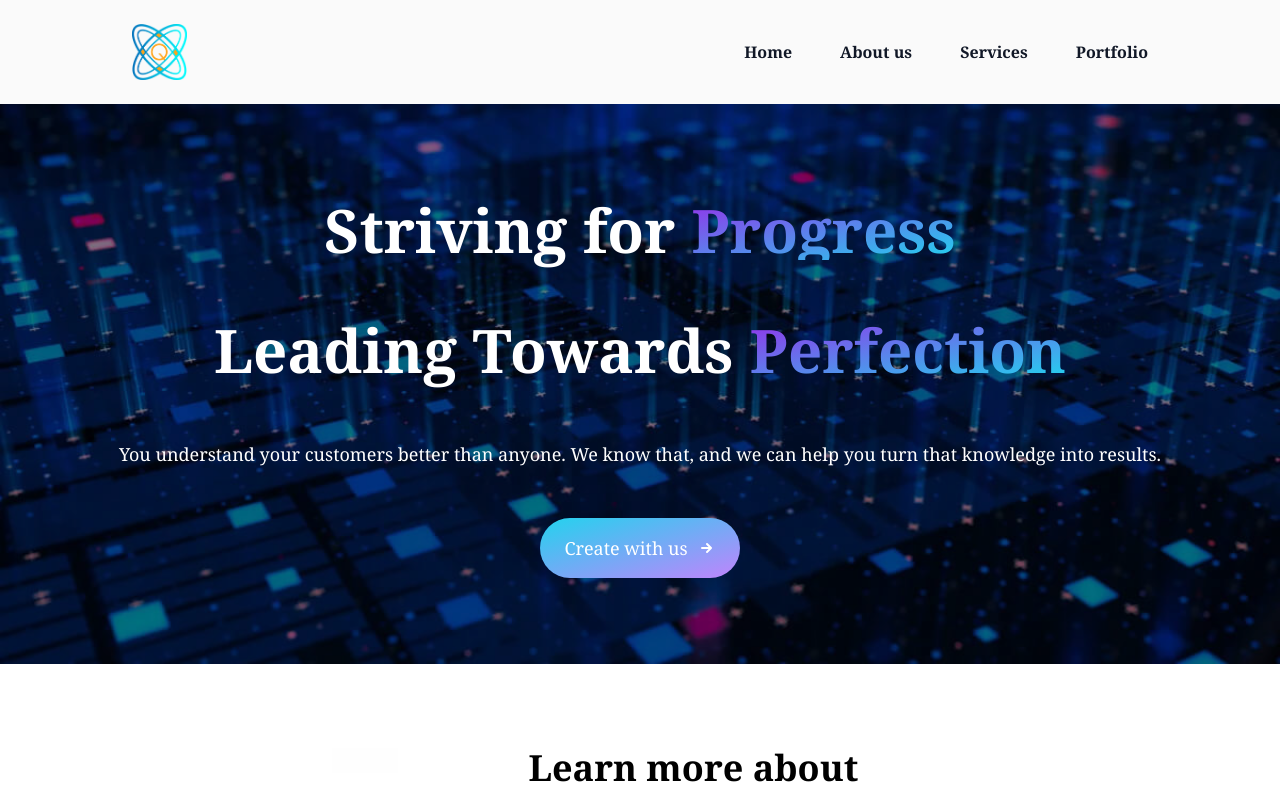
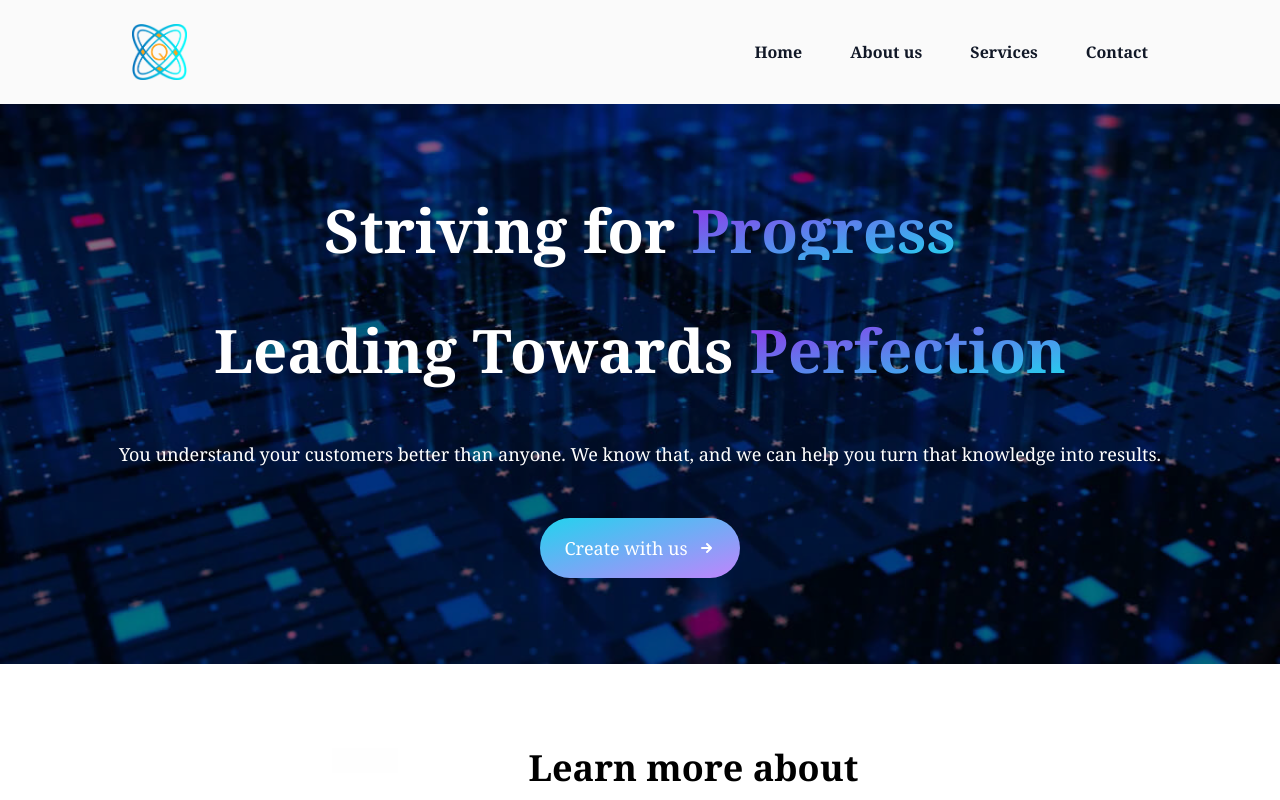
Before and after one commit to Rajan66/QuantumC, a React (Create React App) app: page / in a window 1280 px wide. Shown: the top 800 px of the page. Built offline with nearby package versions, Linux system fonts and the light colour scheme.

Commit message:
Adjustments

```diff
--- a/src/components/Navbar.js
+++ b/src/components/Navbar.js
@@ -6,7 +6,7 @@ const Navbar = () => {
         { label: 'Home', href: '/' },
         { label: 'About us', href: '/about' },
         { label: 'Services', href: '/services' },
-        { label: 'Portfolio', href: '/portfolio' },
+        { label: 'Contact', href: '/contact' },
     ];
     return (
         <nav className="flex items-center justify-between lg:mx-[100px] p-6 lg:px-8">
```
